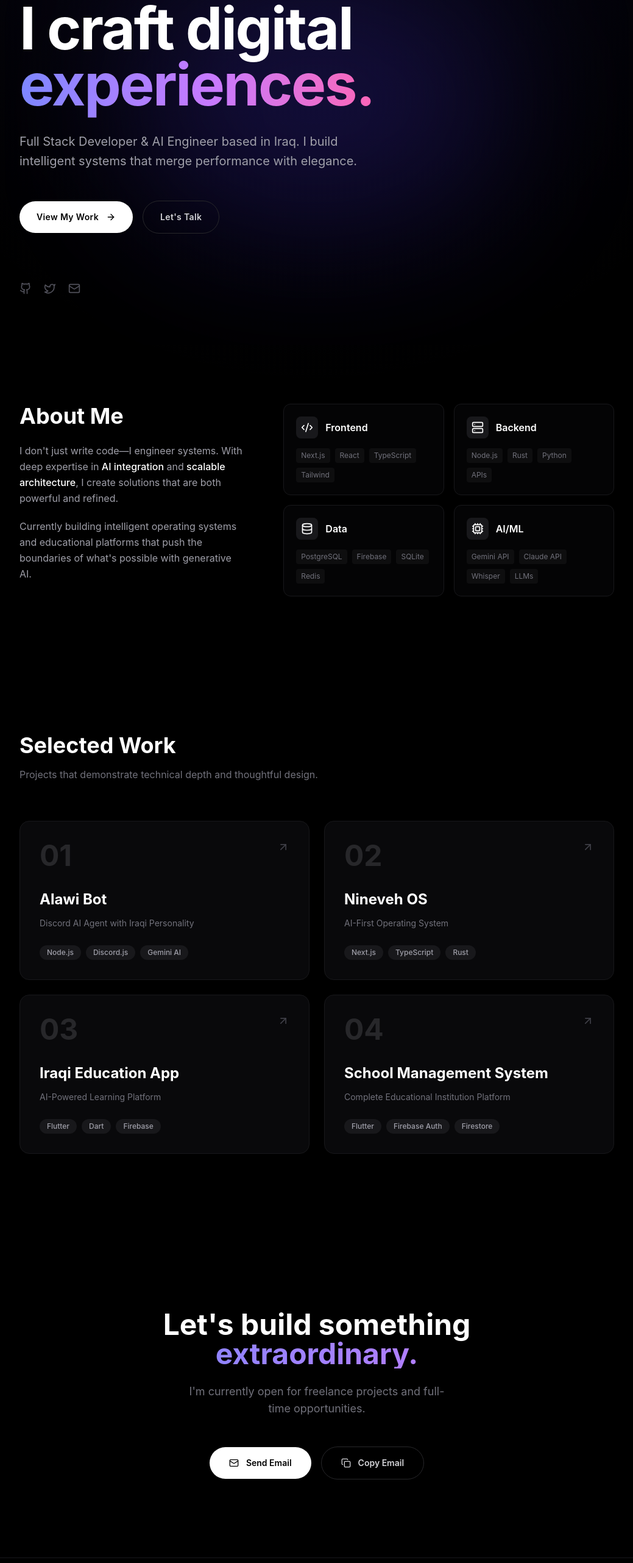
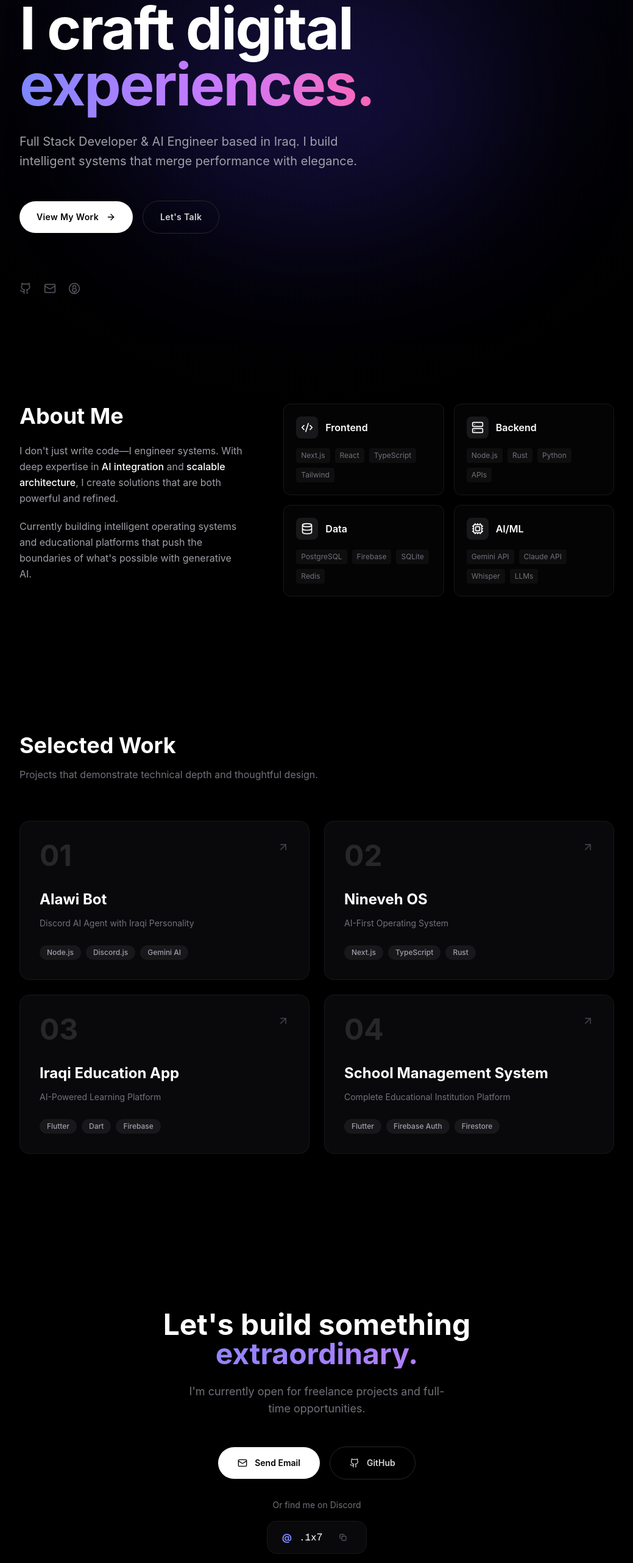
Before and after one commit to AmmarNineveh/portfolio, a Next.js app: page / in a window 1280 px wide. Shown: the part 234-2797 px from the top of the page at 61% size, without its empty margins (120-1159 px from the left). Built offline with nearby package versions, Linux system fonts and the light colour scheme.

Commit message:
Final social links update

```diff
--- a/src/components/Contact.tsx
+++ b/src/components/Contact.tsx
@@ -1,7 +1,7 @@
 'use client';
 
 import { motion } from 'framer-motion';
-import { Mail, Copy, Check } from 'lucide-react';
+import { Mail, Copy, Check, Github } from 'lucide-react';
 import { useState } from 'react';
 
 export default function Contact() {
@@ -32,7 +32,7 @@ export default function Contact() {
                     I'm currently open for freelance projects and full-time opportunities.
                 </p>
 
-                <div className="flex flex-col sm:flex-row items-center justify-center gap-4">
+                <div className="flex flex-col sm:flex-row items-center justify-center gap-4 mb-8">
                     <motion.a
                         href="mailto:contact@ammar.dev"
                         whileHover={{ scale: 1.03 }}
@@ -43,15 +43,35 @@ export default function Contact() {
                         Send Email
                     </motion.a>
 
-                    <motion.button
-                        onClick={copyEmail}
+                    <motion.a
+                        href="https://github.com/AmmarNineveh"
+                        target="_blank"
+                        rel="noopener noreferrer"
                         whileHover={{ scale: 1.03 }}
                         whileTap={{ scale: 0.97 }}
                         className="flex items-center gap-3 px-8 py-4 rounded-full font-semibold text-sm text-zinc-300 border border-zinc-800 hover:border-zinc-600 transition-colors w-full sm:w-auto justify-center"
                     >
-                        {copied ? <Check className="w-4 h-4 text-emerald-400" /> : <Copy className="w-4 h-4" />}
-                        {copied ? 'Copied!' : 'Copy Email'}
-                    </motion.button>
+                        <Github className="w-4 h-4" />
+                        GitHub
+                    </motion.a>
+                </div>
+
+                <div className="flex flex-col items-center gap-4">
+                    <p className="text-zinc-500 text-sm">Or find me on Discord</p>
+                    <div className="flex items-center gap-3 px-6 py-3 bg-zinc-950 border border-zinc-900 rounded-2xl">
+                        <span className="text-indigo-400 font-bold">@</span>
+                        <span className="text-white font-mono">.1x7</span>
+                        <button
+                            onClick={() => {
+                                navigator.clipboard.writeText('.1x7');
+                                setCopied(true);
+                                setTimeout(() => setCopied(false), 2000);
+                            }}
+                            className="ml-2 p-2 hover:bg-zinc-900 rounded-lg transition-colors"
+                        >
+                            {copied ? <Check className="w-4 h-4 text-emerald-400" /> : <Copy className="w-3 h-3 text-zinc-500" />}
+                        </button>
+                    </div>
                 </div>
             </motion.div>
         </section>
--- a/src/components/Hero.tsx
+++ b/src/components/Hero.tsx
@@ -84,17 +84,34 @@ export default function Hero() {
                 {/* Social Links */}
                 <motion.div variants={item} className="flex items-center gap-5">
                     {[
-                        { icon: <Github className="w-5 h-5" />, href: '#' },
-                        { icon: <Twitter className="w-5 h-5" />, href: '#' },
+                        { icon: <Github className="w-5 h-5" />, href: 'https://github.com/AmmarNineveh' },
                         { icon: <Mail className="w-5 h-5" />, href: 'mailto:contact@ammar.dev' },
+                        {
+                            icon: (
+                                <svg className="w-5 h-5" viewBox="0 0 24 24" fill="none" stroke="currentColor" strokeWidth="2" strokeLinecap="round" strokeLinejoin="round">
+                                    <path d="M9 10C9 10 9 6 12 6C15 6 15 10 15 10" />
+                                    <path d="M12 18V22" />
+                                    <path d="M12 18C12 18 16 18 16 15C16 12 12 12 12 12C12 12 8 12 8 15C8 18 12 18 12 18Z" />
+                                    <circle cx="12" cy="12" r="10" />
+                                </svg>
+                            ),
+                            href: '#',
+                            label: '.1x7'
+                        },
                     ].map((social, i) => (
                         <motion.a
                             key={i}
                             href={social.href}
                             whileHover={{ y: -3, color: '#fff' }}
-                            className="text-zinc-600 transition-colors duration-300"
+                            className="text-zinc-600 transition-colors duration-300 relative group"
+                            title={social.label}
                         >
                             {social.icon}
+                            {social.label && (
+                                <span className="absolute -top-8 left-1/2 -translate-x-1/2 px-2 py-1 bg-zinc-800 text-white text-[10px] rounded opacity-0 group-hover:opacity-100 transition-opacity whitespace-nowrap">
+                                    {social.label}
+                                </span>
+                            )}
                         </motion.a>
                     ))}
                 </motion.div>
```
